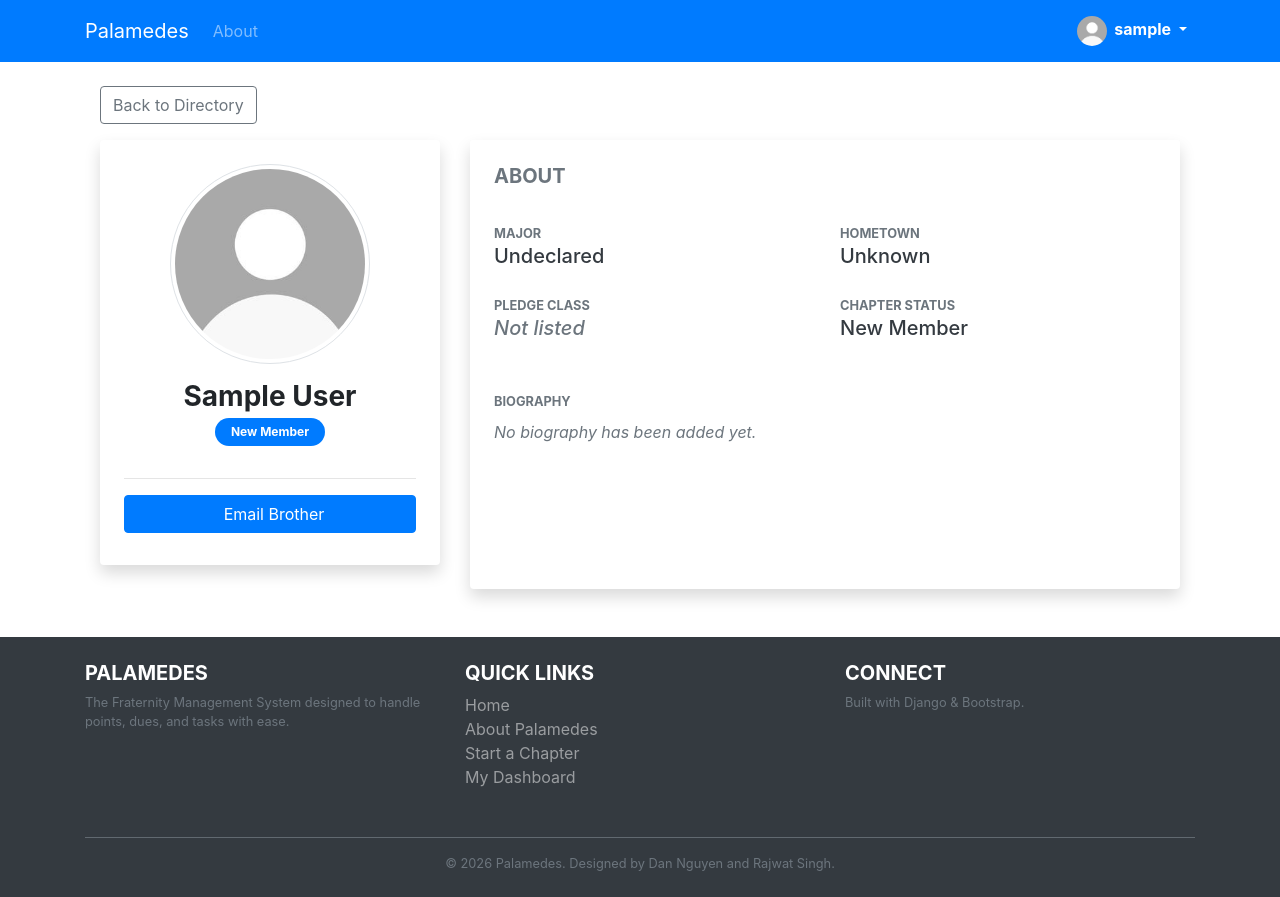
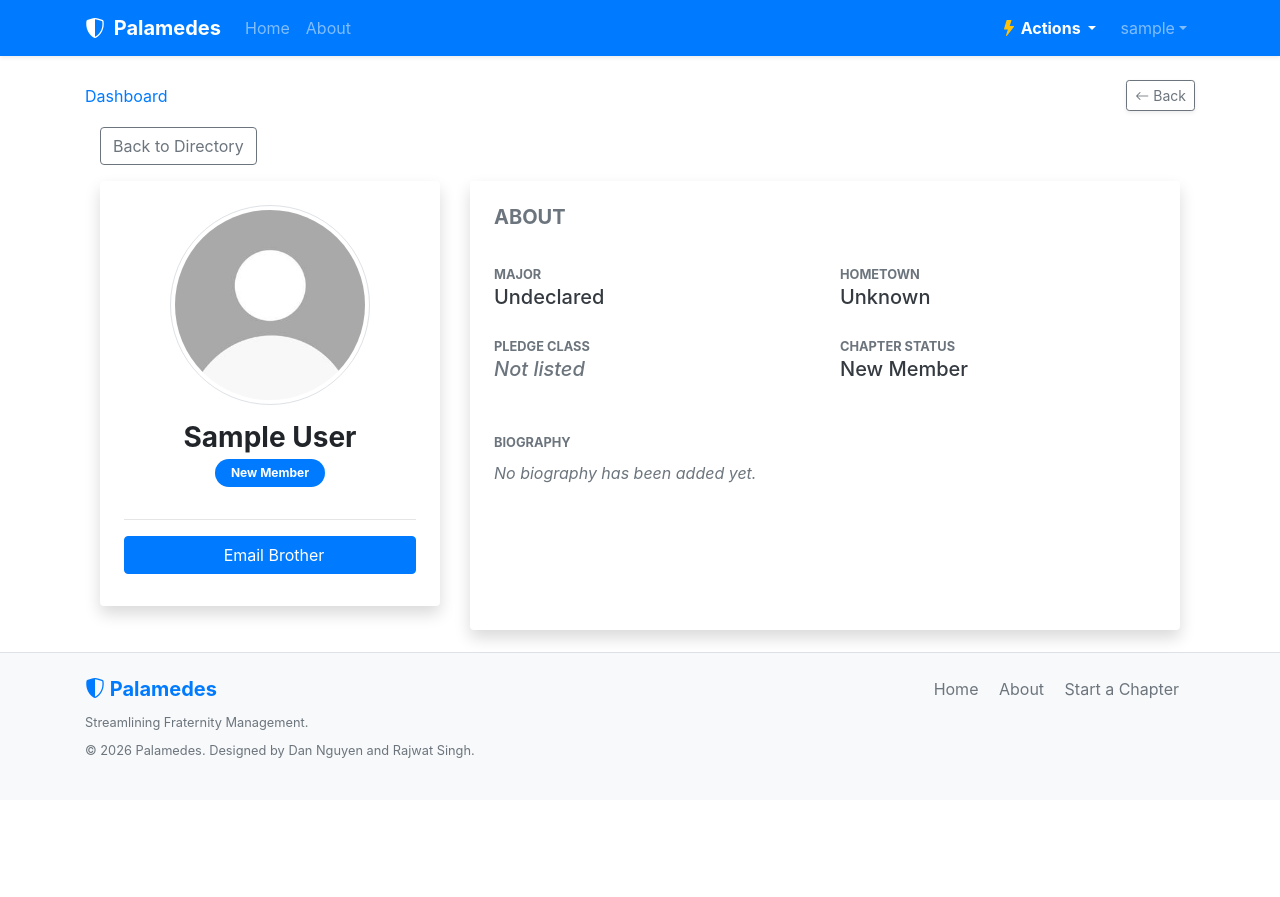
Before and after one commit to dannguyen111/palamedes, a Django app: page /dashboard/directory/member/1/ in a window 1280 px wide. After the commit the page ends 758 px from the top, so only its background shows below. Run offline with Django 5.2, Linux system fonts and the light colour scheme; the visitor is signed in with stand-in values (Sample User, id 1); data comes from the database, SQL or seed files in the repository.

Commit message:
revamping navbar, footer & adding breadcrumbs option for navigation

```diff
--- a/palamedes/homepage/templates/homepage/base.html
+++ b/palamedes/homepage/templates/homepage/base.html
@@ -17,38 +17,55 @@
 </head>
 
 <body class="d-flex flex-column min-vh-100">
-    <nav class="navbar navbar-expand-lg navbar-dark bg-primary mb-4 sticky-top">
+    <nav class="navbar navbar-expand-lg navbar-dark bg-primary mb-4 sticky-top shadow-sm">
         <div class="container">
-            <a class="navbar-brand"
-                href="{% if user.is_authenticated %}{% url 'dashboard' %}{% else %}{% url 'home' %}{% endif %}">
-                Palamedes
+            <a class="navbar-brand font-weight-bold" href="{% if user.is_authenticated %}{% url 'dashboard' %}{% else %}{% url 'home' %}{% endif %}">
+                <i class="bi bi-shield-shaded mr-1"></i> Palamedes
             </a>
-            <button class="navbar-toggler" type="button" data-toggle="collapse" data-target="#navbarNav"
-                aria-controls="navbarNav" aria-expanded="false" aria-label="Toggle navigation">
+            <button class="navbar-toggler" type="button" data-toggle="collapse" data-target="#navbarToggle" aria-controls="navbarToggle"
+                aria-expanded="false" aria-label="Toggle navigation">
                 <span class="navbar-toggler-icon"></span>
             </button>
-            <div class="collapse navbar-collapse" id="navbarNav">
+
+            <div class="collapse navbar-collapse" id="navbarToggle">
                 <ul class="navbar-nav mr-auto">
+                    <li class="nav-item"><a class="nav-link" href="{% url 'home' %}">Home</a></li>
                     <li class="nav-item"><a class="nav-link" href="{% url 'about' %}">About</a></li>
                 </ul>
 
-                <ul class="navbar-nav ml-auto"> {% if user.is_authenticated %}
+                <ul class="navbar-nav ml-auto align-items-center">
+                    {% if user.is_authenticated %}
+
+                    <li class="nav-item dropdown mr-2">
+                        <a class="nav-link dropdown-toggle btn btn-outline-light border-0 text-white font-weight-bold" href="#" id="quickActions"
+                            role="button" data-toggle="dropdown" aria-haspopup="true" aria-expanded="false">
+                            <i class="bi bi-lightning-fill text-warning"></i> Actions
+                        </a>
+                        <div class="dropdown-menu dropdown-menu-right shadow border-0" aria-labelledby="quickActions">
+                            <h6 class="dropdown-header text-uppercase text-muted small font-weight-bold">Create New</h6>
+                            <a class="dropdown-item" href="{% url 'submit_points' %}"><i class="bi bi-star text-warning mr-2"></i> Point Request</a>
+
+                            {% if user.position.can_manage_finance %}
+                            <div class="dropdown-divider"></div>
+                            <a class="dropdown-item" href="{% url 'manage_dues_creation' %}"><i class="bi bi-cash-coin text-success mr-2"></i> Create
+                                Charge</a>
+                            {% endif %}
+
+                            {% if user.position.can_manage_points %}
+                            <div class="dropdown-divider"></div>
+                            <a class="dropdown-item" href="{% url 'assign_points' %}"><i class="bi bi-check2-circle text-primary mr-2"></i> Assign
+                                Points</a>
+                            {% endif %}
+                        </div>
+                    </li>
+
                     <li class="nav-item dropdown">
-                        <a class="nav-link dropdown-toggle font-weight-bold text-white" href="#" id="userMenu"
-                            role="button" data-toggle="dropdown" aria-haspopup="true" aria-expanded="false">
-                            {% if user.image %}
-                            <img src="{{ user.image.url }}" class="rounded-circle mr-1"
-                                style="width: 30px; height: 30px; object-fit: cover;">
-                            {% endif %}
-                            {{ user.username }}
-                        </a>
-                        <div class="dropdown-menu dropdown-menu-right" aria-labelledby="userMenu">
-                            <a class="dropdown-item" href="{% url 'profile' %}">
-                                My Profile
-                            </a>
-
+                        <a class="nav-link dropdown-toggle" href="#" id="userMenu" data-toggle="dropdown">
+                            {{ user.username }}</a>
+                        <div class="dropdown-menu dropdown-menu-right shadow border-0">
+                            <a class="dropdown-item" href="{% url 'dashboard' %}">Dashboard</a>
+                            <a class="dropdown-item" href="{% url 'profile' %}">Profile</a>
                             <div class="dropdown-divider"></div>
-
                             <form action="{% url 'logout' %}" method="post" class="d-inline">
                                 {% csrf_token %}
                                 <button type="submit" class="dropdown-item text-danger">Logout</button>
@@ -56,13 +73,9 @@
                         </div>
                     </li>
                     {% else %}
-                    <li class="nav-item">
-                        <a class="nav-link" href="{% url 'login' %}">Login</a>
-                    </li>
-                    <li class="nav-item">
-                        <a class="btn btn-light text-primary font-weight-bold ml-2"
-                            href="{% url 'register' %}">Register</a>
-                    </li>
+                    <li class="nav-item"><a class="nav-link btn btn-outline-light ml-2 btn-sm px-3" href="{% url 'login' %}">Login</a></li>
+                    <li class="nav-item"><a class="nav-link btn btn-light text-primary ml-2 btn-sm px-3 font-weight-bold"
+                            href="{% url 'register' %}">Sign Up</a></li>
                     <li class="nav-item">
                         <a class="btn btn-outline-light ml-2" href="{% url 'start_chapter' %}">Start Chapter</a>
                     </li>
@@ -72,77 +85,71 @@
         </div>
     </nav>
 
-    <div class="container flex-grow-1">
+    <main role="main" class="container">
+
+        <div class="row mb-3 align-items-center">
+            <div class="col-8 col-md-9">
+                <nav aria-label="breadcrumb">
+                    <ol class="breadcrumb bg-transparent p-0 m-0">
+                        {% if user.is_authenticated and '/dashboard/' in request.path and request.resolver_match.url_name != 'dashboard' %}
+                        <li class="breadcrumb-item"><a href="{% url 'dashboard' %}">Dashboard</a></li>
+                        {% endif %}
+
+                        {% block breadcrumb %}{% endblock %}
+                    </ol>
+                </nav>
+            </div>
+
+            <div class="col-4 col-md-3 text-right">
+                {% if request.resolver_match.url_name != 'home' and request.resolver_match.url_name != 'dashboard' %}
+                <a href="javascript:history.back()" class="btn btn-sm btn-outline-secondary shadow-sm">
+                    <i class="bi bi-arrow-left"></i> Back
+                </a>
+                {% endif %}
+            </div>
+        </div>
+
+        <div class="row">
+            <div class="col-md-12">
                 {% if messages %}
                 {% for message in messages %}
-        <div class="alert alert-{{ message.tags }}">
+                <div class="alert alert-{{ message.tags }} alert-dismissible fade show shadow-sm">
                     {{ message }}
+                    <button type="button" class="close" data-dismiss="alert">&times;</button>
                 </div>
                 {% endfor %}
                 {% endif %}
 
                 {% block content %}{% endblock %}
             </div>
+        </div>
+    </main>
 
-    <script src="https://code.jquery.com/jquery-3.3.1.slim.min.js"
-        integrity="sha384-q8i/X+965DzO0rT7abK41JStQIAqVgRVzpbzo5smXKp4YfRvH+8abtTE1Pi6jizo"
-        crossorigin="anonymous"></script>
-    <script src="https://cdn.jsdelivr.net/npm/popper.js@1.14.7/dist/umd/popper.min.js"
-        integrity="sha384-UO2eT0CpHqdSJQ6hJty5KVphtPhzWj9WO1clHTMGa3JDZwrnQq4sF86dIHNDz0W1"
-        crossorigin="anonymous"></script>
-    <script src="https://cdn.jsdelivr.net/npm/bootstrap@4.3.1/dist/js/bootstrap.min.js"
-        integrity="sha384-JjSmVgyd0p3pXB1rRibZUAYoIIy6OrQ6VrjIEaFf/nJGzIxFDsf4x0xIM+B07jRM"
-        crossorigin="anonymous"></script>
-
-    <footer class="bg-dark text-white mt-5 py-4">
+    <footer class="footer mt-auto py-4 bg-light border-top">
         <div class="container">
             <div class="row">
-                <div class="col-md-4 mb-3">
-                    <h5 class="text-uppercase font-weight-bold">Palamedes</h5>
-                    <p class="small text-muted">
-                        The Fraternity Management System designed to handle points, dues, and tasks with
-                        ease.
-                    </p>
+                <div class="col-md-6 mb-3 mb-md-0">
+                    <h5 class="text-primary font-weight-bold"><i class="bi bi-shield-shaded"></i> Palamedes</h5>
+                    <small class="text-muted">Streamlining Fraternity Management.</small>
+                    <p class="text-muted small mt-2">&copy; {% now "Y" %} Palamedes. Designed by Dan Nguyen and Rajwat
+                        Singh.</p>
                 </div>
-
-                <div class="col-md-4 mb-3">
-                    <h5 class="text-uppercase font-weight-bold">Quick Links</h5>
-                    <ul class="list-unstyled">
-                        <li><a href="{% url 'home' %}" class="text-white-50">Home</a></li>
-                        <li><a href="{% url 'about' %}" class="text-white-50">About Palamedes</a></li>
-                        <li><a href="{% url 'start_chapter' %}" class="text-white-50">Start a Chapter</a></li>
-                        {% if user.is_authenticated %}
-                        <li><a href="{% url 'dashboard' %}" class="text-white-50">My Dashboard</a></li>
-                        {% else %}
-                        <li><a href="{% url 'login' %}" class="text-white-50">Login</a></li>
-                        {% endif %}
-                    </ul>
-                </div>
-
-                <div class="col-md-4 mb-3">
-                    <h5 class="text-uppercase font-weight-bold">Connect</h5>
-                    <p class="small text-muted">
-                        Built with Django & Bootstrap.
-                    </p>
-                    <div class="mb-2">
-                        <a href="#" class="text-white mr-3"><i class="fab fa-github fa-lg"></i></a>
-                        <a href="#" class="text-white mr-3"><i class="fab fa-twitter fa-lg"></i></a>
-                        <a href="#" class="text-white"><i class="fas fa-envelope fa-lg"></i></a>
-                    </div>
-                </div>
-            </div>
-
-            <hr class="bg-secondary">
-
-            <div class="row">
-                <div class="col-md-12 text-center">
-                    <p class="small text-muted mb-0">
-                        &copy; {% now "Y" %} Palamedes. Designed by Dan Nguyen and Rajwat Singh.
-                    </p>
+                <div class="col-md-6 text-md-right">
+                    <a href="{% url 'home' %}" class="text-muted mr-3">Home</a>
+                    <a href="{% url 'about' %}" class="text-muted mr-3">About</a>
+                    <a href="{% url 'start_chapter' %}" class="text-muted mr-3">Start a Chapter</a>
                 </div>
             </div>
         </div>
     </footer>
+
+    <script src="https://code.jquery.com/jquery-3.3.1.slim.min.js" integrity="sha384-q8i/X+965DzO0rT7abK41JStQIAqVgRVzpbzo5smXKp4YfRvH+8abtTE1Pi6jizo"
+        crossorigin="anonymous"></script>
+    <script src="https://cdn.jsdelivr.net/npm/popper.js@1.14.7/dist/umd/popper.min.js"
+        integrity="sha384-UO2eT0CpHqdSJQ6hJty5KVphtPhzWj9WO1clHTMGa3JDZwrnQq4sF86dIHNDz0W1" crossorigin="anonymous"></script>
+    <script src="https://cdn.jsdelivr.net/npm/bootstrap@4.3.1/dist/js/bootstrap.min.js"
+        integrity="sha384-JjSmVgyd0p3pXB1rRibZUAYoIIy6OrQ6VrjIEaFf/nJGzIxFDsf4x0xIM+B07jRM" crossorigin="anonymous"></script>
+
 </body>
 
 </html>
```
Lines whose indentation alone changed are shown as unchanged.
